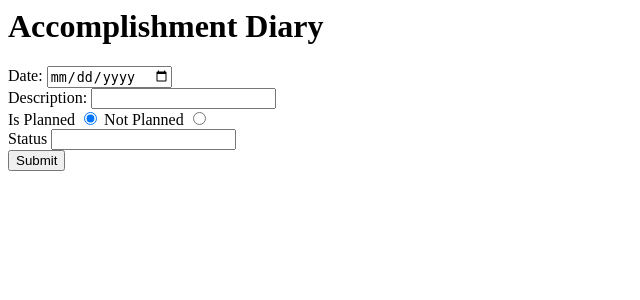
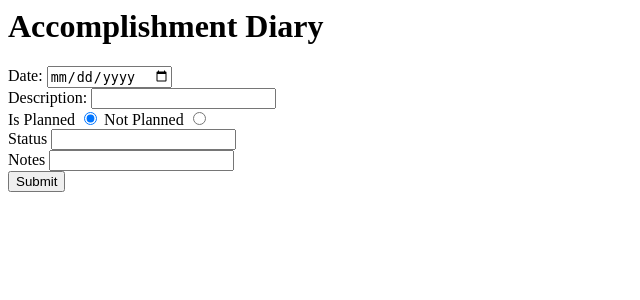
Before and after one commit to eriwang/task_diary, a Flask app: page / in a window 1280 px wide. Shown: the top 300 px of the page, without its empty margins (0-640 px from the left). Run offline with Flask 2, Linux system fonts and the light colour scheme; data that the repository does not hold is empty; style sheets or scripts are compiled from the project's sources.

Commit message:
Add notes field to DB

```diff
--- a/backend_src/app.py
+++ b/backend_src/app.py
@@ -25,15 +25,17 @@ def add_accomplishment():
 
     accomplishment = request.get_json()
     received_keys = sorted(accomplishment.keys())
-    _EXPECTED_KEYS = ['date', 'description', 'is_planned', 'status']
+    _EXPECTED_KEYS = sorted(['date', 'description', 'is_planned', 'status', 'notes'])
     if received_keys != _EXPECTED_KEYS:
         return jsonify({'error': f'Expected keys {_EXPECTED_KEYS}, received {received_keys} instead'}), 400
 
     if not isinstance(accomplishment['date'], str) or \
             not isinstance(accomplishment['description'], str) or \
             not isinstance(accomplishment['is_planned'], bool) or \
-            not isinstance(accomplishment['status'], int):
-        return jsonify({'error': 'Type mismatch, expected date:str, description:str, is_planned:bool, status:int'}), 400
+            not isinstance(accomplishment['status'], int) or \
+            not isinstance(accomplishment['notes'], str):
+        return jsonify({'error': 'Type mismatch, expected date:str, description:str,'
+                                 ' is_planned:bool, status:int, notes:str'}), 400
 
     try:
         date = datetime.datetime.strptime(accomplishment['date'], '%Y-%m-%d')
@@ -47,7 +49,8 @@ def add_accomplishment():
 
     connection = sqlite3.connect(DB_FILEPATH)
     cursor = connection.cursor()
-    insert_accomplishment(cursor, date, accomplishment['description'], accomplishment['is_planned'], status)
+    insert_accomplishment(cursor, date, accomplishment['description'], accomplishment['is_planned'], status,
+                          accomplishment['notes'])
 
     connection.commit()
 
--- a/backend_src/init_db.py
+++ b/backend_src/init_db.py
@@ -30,7 +30,7 @@ def main():
     create_accomplishment_table(cursor)
 
     if args.add_dummy_data:
-        insert_accomplishment(cursor, datetime.date.today(), 'some text', True, Status.NOT_STARTED)
+        insert_accomplishment(cursor, datetime.date.today(), 'some text', True, Status.NOT_STARTED, 'some notes')
 
     connection.commit()
 
--- a/backend_src/model/accomplishment.py
+++ b/backend_src/model/accomplishment.py
@@ -12,18 +12,19 @@ class Status(IntEnum):
 
 
 class Accomplishment:
-    def __init__(self, accomplishment_id, date, description, is_planned, status):
+    def __init__(self, accomplishment_id, date, description, is_planned, status, notes):
         self.id = accomplishment_id
         self.date = date
         self.description = description
         self.is_planned = is_planned
         self.status = status
+        self.notes = notes
 
     @classmethod
     def query_all_accomplishments(cls, cursor):
         cursor.execute('SELECT rowid, * FROM accomplishments')
         # result[1] gets returned as text in ISO8601 format
-        return [cls(result[0], result[1][:len('2020-06-18')], result[2], bool(result[3]), Status(result[4]))
+        return [cls(result[0], result[1][:len('2020-06-18')], result[2], bool(result[3]), Status(result[4]), result[5])
                 for result in cursor.fetchall()]
 
     def to_json_dict(self):
@@ -32,11 +33,12 @@ class Accomplishment:
             'date': self.date,
             'description': self.description,
             'is_planned': self.is_planned,
-            'status': self.status
+            'status': self.status,
+            'notes': self.notes
         }
 
     def __str__(self):
-        return f'{self.date}, {self.description}, {self.is_planned}, {self.status}'
+        return f'{self.date}, {self.description}, {self.is_planned}, {self.status}, {self.notes}'
 
 
 # date: midnight UTC seconds since epoch
@@ -46,13 +48,14 @@ def create_accomplishment_table(cursor):
         date INTEGER,
         description TEXT,
         is_planned INT2,
-        status INT2
+        status INT2,
+        notes TEXT
     )
     '''
     cursor.execute(query_string)
 
 
-def insert_accomplishment(cursor, date, description, is_planned, status):
+def insert_accomplishment(cursor, date, description, is_planned, status, notes):
     seconds_since_epoch = datetime.datetime.combine(date, datetime.time(0, 0, 0), tzinfo=pytz.utc)
-    cursor.execute('INSERT INTO accomplishments VALUES (?, ?, ?, ?)',
-                   (seconds_since_epoch, description, is_planned, status))
+    cursor.execute('INSERT INTO accomplishments VALUES (?, ?, ?, ?, ?)',
+                   (seconds_since_epoch, description, is_planned, status, notes))
--- a/backend_src/templates/index.html
+++ b/backend_src/templates/index.html
@@ -22,9 +22,14 @@
                     <input type="radio" name="is_planned" id="input-is-planned-yes" value="true" checked>
                     <label for="input-is-planned-no">Not Planned</label>
                     <input type="radio" name="is_planned" id="input-is-planned-no" value="false">
+                </div>
                 <div>
                     <label for="input-status">Status</label>
                     <input type="number" name="status" id="input-status">
+                </div>
+                <div>
+                    <label for="input-notes">Notes</label>
+                    <input type="text" name="notes" id="input-notes">
                 </div>
                 <button id="submit-button" type="button">Submit</button>
             </form>
```
